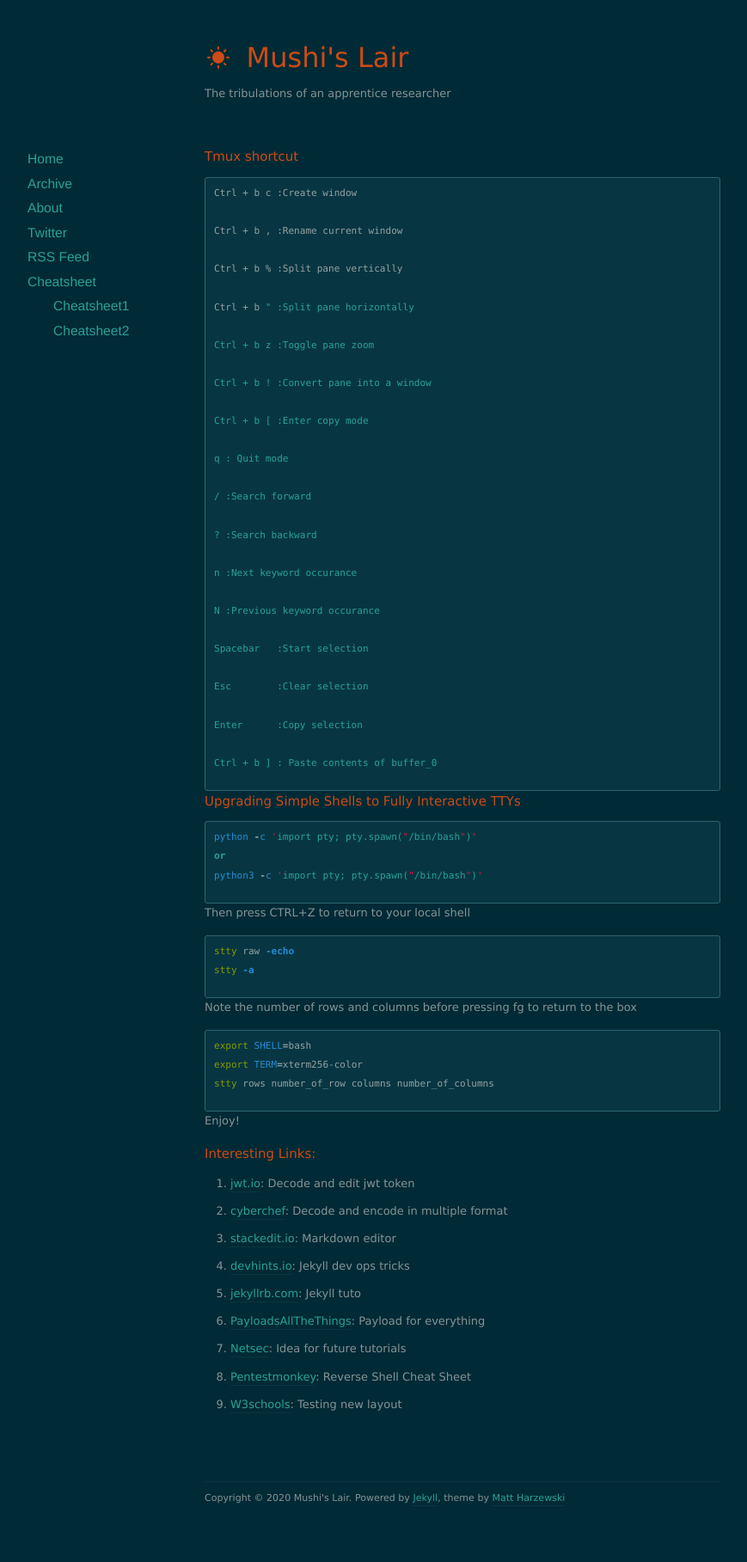
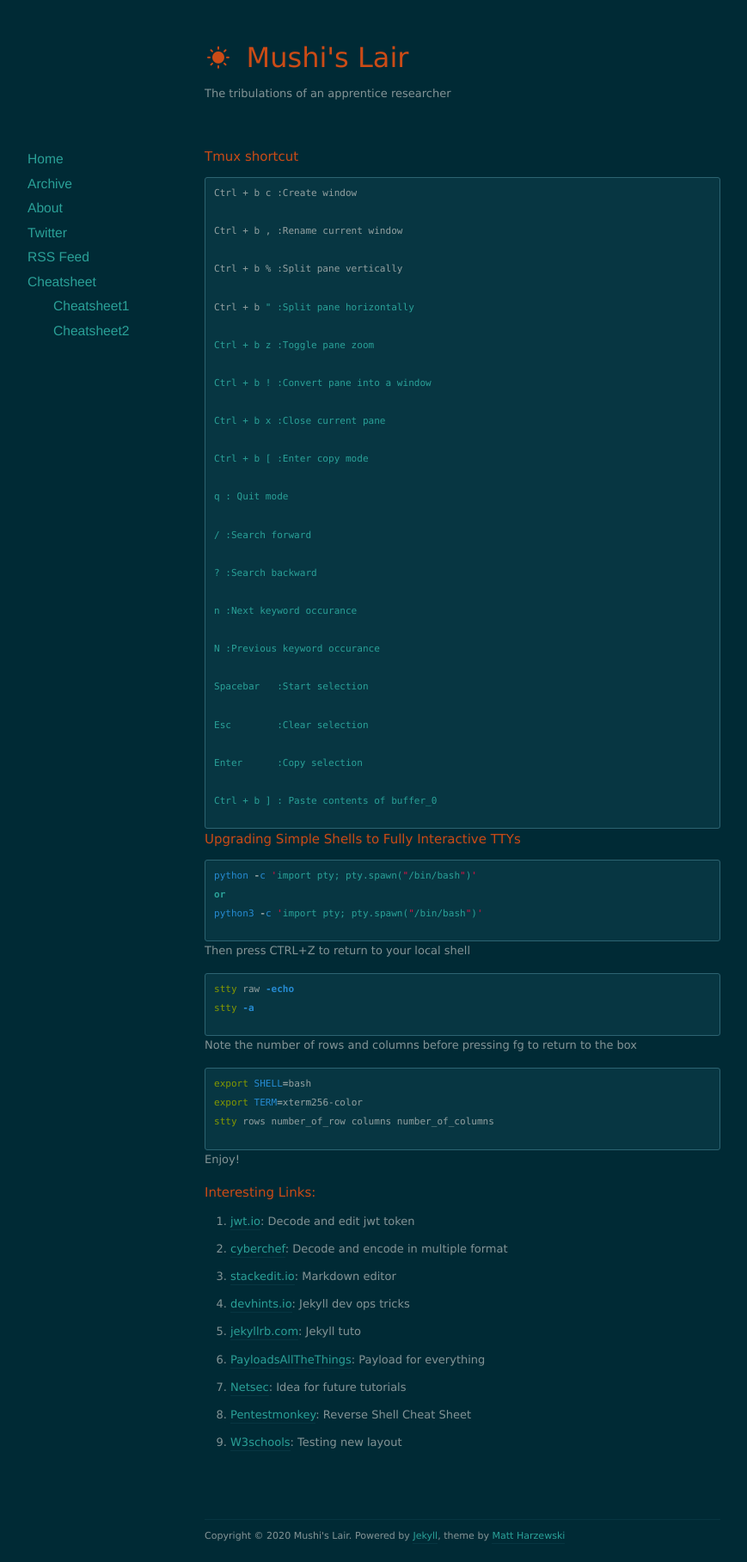
Before and after one commit to Mushi-mushi/mushi-mushi.github.io, a Jekyll site: the page built from cheat/index.markdown, in a window 1280 px wide. Shown: the whole page at 86% size, without its empty margins (102-971 px from the left). Built offline with Jekyll 4.4.1, drawn with Linux system fonts in a browser that asks for light colours; nearby versions of some CDN libraries; before the commit the page ends 1773 px from its top, so only the background shows below that.

Commit message:
Update index.markdown

```diff
--- a/cheat/index.markdown
+++ b/cheat/index.markdown
@@ -17,6 +17,8 @@ Ctrl + b " :Split pane horizontally
 Ctrl + b z :Toggle pane zoom
 
 Ctrl + b ! :Convert pane into a window
+
+Ctrl + b x :Close current pane
 
 Ctrl + b [ :Enter copy mode
 
```
